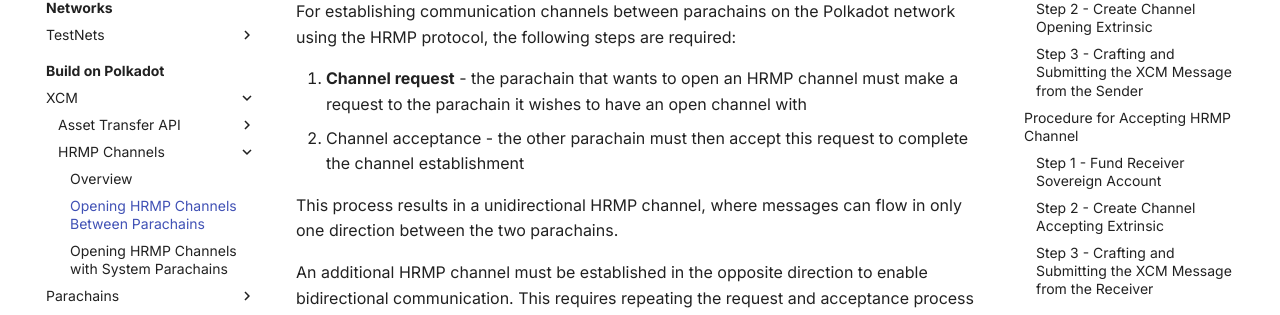
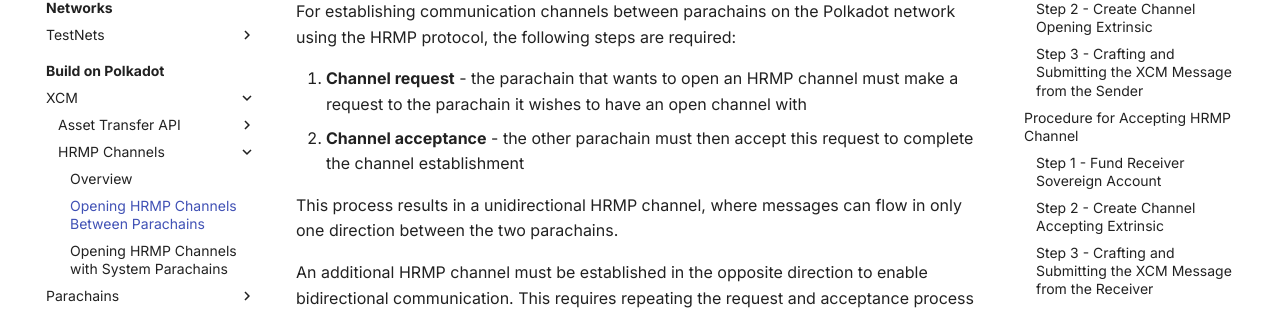
Before and after one commit to papermoonio/polkadot-ecosystem-docs-draft, an MkDocs documentation site: the page built from docs/build-on-polkadot/xcm/hrmp-channels/para-to-para.md, in a window 1280 px wide and 900 px high. Shown: the part 273-588 px from the top of the window. Built offline with MkDocs 1.6.1 and Material for MkDocs 9.7.7, drawn with Linux system fonts in a browser that asks for light colours.

```diff
--- a/docs/build-on-polkadot/xcm/hrmp-channels/para-to-para.md
+++ b/docs/build-on-polkadot/xcm/hrmp-channels/para-to-para.md
@@ -10,7 +10,7 @@ description: Learn how to open HRMP channels between parachains on Polkadot. Dis
 For establishing communication channels between parachains on the Polkadot network using the HRMP protocol, the following steps are required:
 
 1. **Channel request** - the parachain that wants to open an HRMP channel must make a request to the parachain it wishes to have an open channel with
-2. Channel acceptance - the other parachain must then accept this request to complete the channel establishment
+2. **Channel acceptance** - the other parachain must then accept this request to complete the channel establishment
 
 This process results in a unidirectional HRMP channel, where messages can flow in only one direction between the two parachains.
 
```
